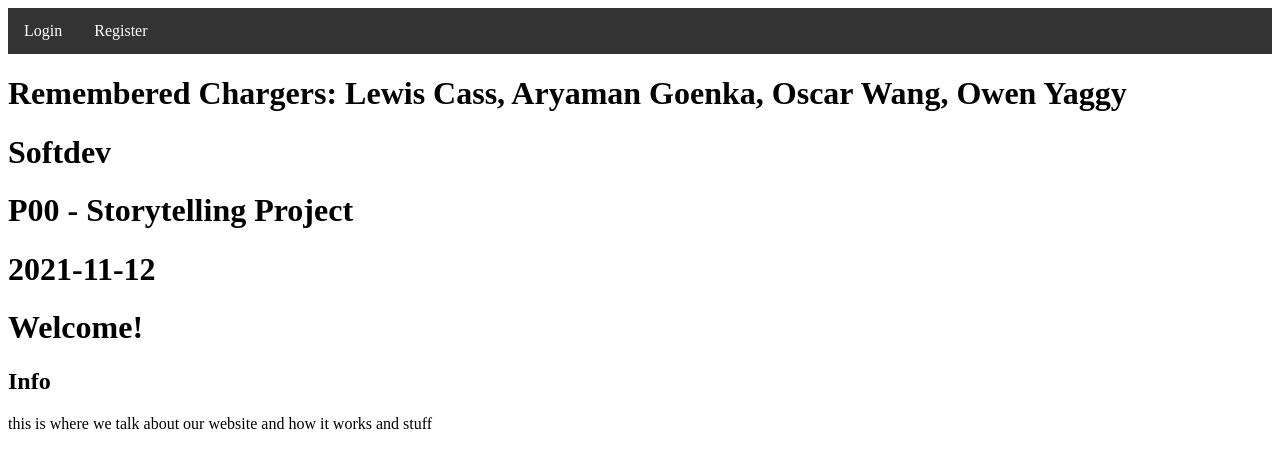
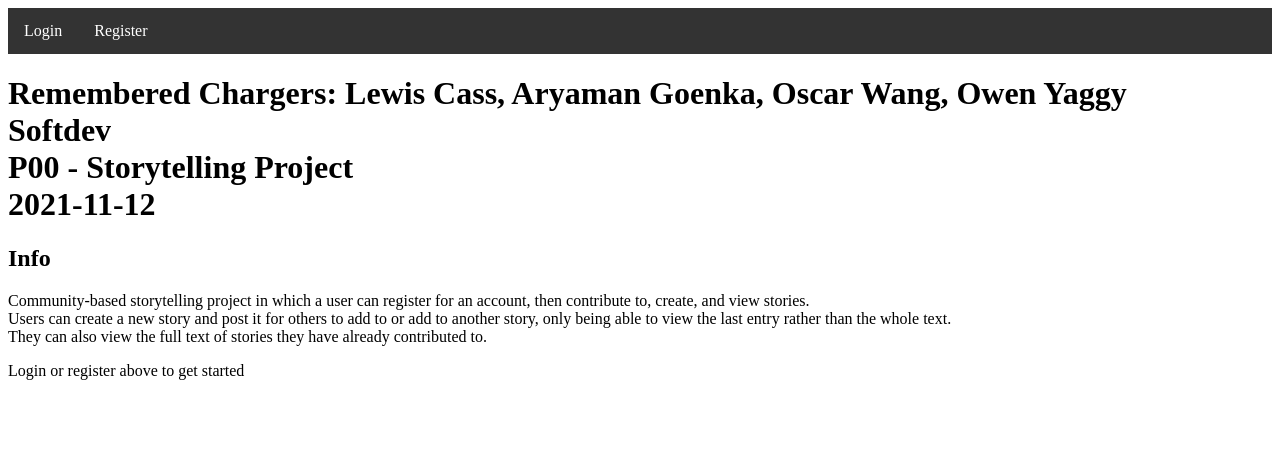
Before and after one commit to turtlelazy/P00, a Flask app: page / in a window 1280 px wide. Shown: the top 468 px of the page. Run offline with Flask 2, Linux system fonts and the light colour scheme.

Commit message:
cleaned up main page

```diff
--- a/app/templates/intro.html
+++ b/app/templates/intro.html
@@ -7,17 +7,24 @@
         <li class="nav"><a class="nav" href="/register">Register</a></li>
     </ul>
     <meta charset="utf-8">
-    <h1>Remembered Chargers: Lewis Cass, Aryaman Goenka, Oscar Wang, Owen Yaggy</h1>
-    <h1>Softdev</h1>
-    <h1>P00 - Storytelling Project</h1>
-    <h1>2021-11-12</h1>
+    <h1>Remembered Chargers: Lewis Cass, Aryaman Goenka, Oscar Wang, Owen Yaggy <br>
+        Softdev <br>
+        P00 - Storytelling Project <br>
+        2021-11-12
+    </h1>
 
 </head>
 
 <body>
-    <h1>Welcome!</h1>
     <h2>Info</h2>
-    <p>this is where we talk about our website and how it works and stuff</p>
+    <p>
+        Community-based storytelling project in which a user can register for an account, then contribute to, create, and view stories. <br> Users can create a new story and post it for others to add to or add to another story, only being able to view the last entry rather than the whole text. <br> They can also view the full text of stories they have already contributed to.
+    </p>
+    <p>
+        Login or register above to get started
+    </p>
+
+</p>
 </body>
 
 </html>
```
